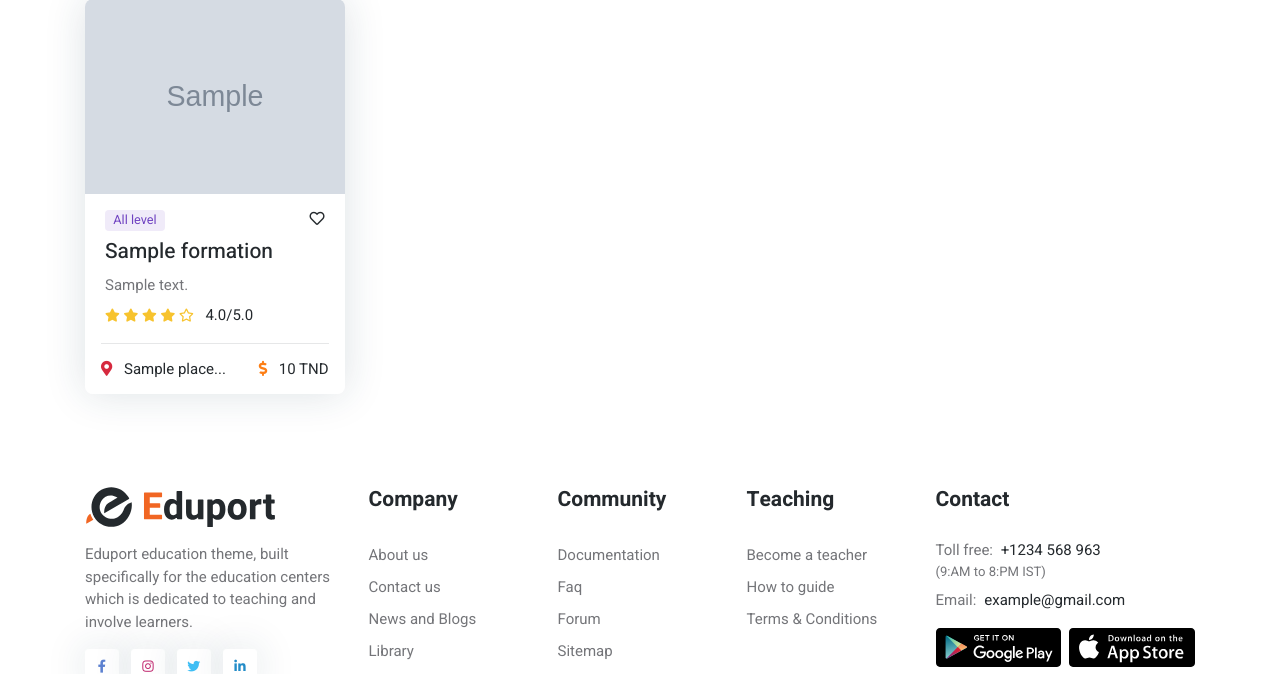
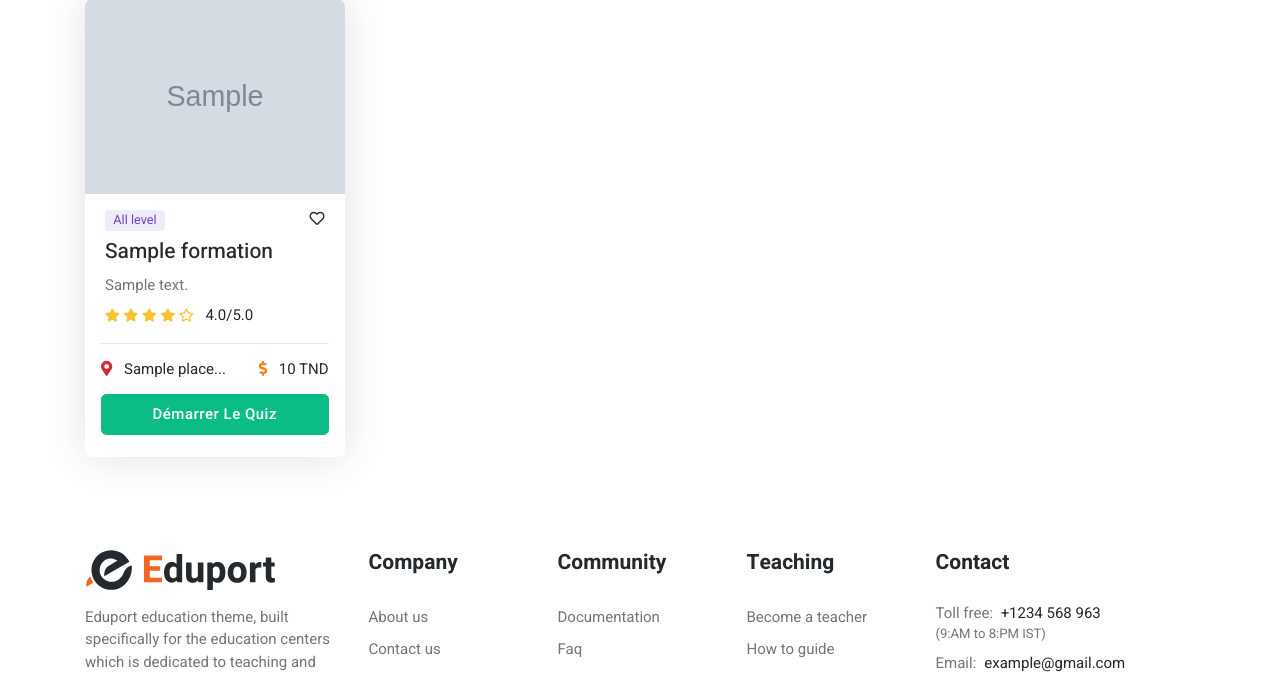
Before and after one commit to Aminraissi/hrconnect-symfony, a Symfony app: template templates/formations/mes_formations.html.twig in a window 1280 px wide. Shown: the part 307-981 px from the top of the page. Run offline with Twig, Linux system fonts and the light colour scheme; the template is opened without the code that fills it: most values are stand-ins (such as "Sample title", 1, 10 or a date in 2020); grey boxes marked "Sample" are stand-in pictures; style sheets or scripts are compiled from the project's sources; some libraries are stand-ins or nearby versions.

Commit message:
Formation en ligne : Appel Video

```diff
--- a/templates/formations/mes_formations.html.twig
+++ b/templates/formations/mes_formations.html.twig
@@ -9,7 +9,7 @@
 	<main>
 
 		<!-- =======================
-																																												Page Banner START -->
+																																																																				Page Banner START -->
 		<section class="py-4">
 			<div class="container">
 				<div class="row">
@@ -33,10 +33,10 @@
 			</div>
 		</section>
 		<!-- =======================
-																																												Page Banner END -->
+																																																																				Page Banner END -->
 
 		<!-- =======================
-																																												Page content START -->
+																																																																				Page content START -->
 		<section class="pt-0">
 			<div class="container">
 
@@ -102,7 +102,7 @@
 										<!-- Card footer -->
 										<div class="card-footer pt-0 pb-3">
 											<hr>
-											<div class="d-flex justify-content-between">
+											<div class="d-flex justify-content-between mb-3">
 												<span class="h6 fw-light mb-0">
 													<i class="fas fa-map-marker-alt text-danger me-2"></i>
 													{% if formation.is_online %}
@@ -117,6 +117,11 @@
 													TND
 												</span>
 											</div>
+
+											{% if formation.is_online %}
+												<a href="{{ path('app_user_formation_meet', { id: formation.id }) }}" class="btn btn-primary w-100">Rejoindre la réunion en ligne</a>
+											{% endif %}
+											<a class="btn btn-success w-100">Démarrer Le Quiz</a>
 										</div>
 									</div>
 								</div>
@@ -133,10 +138,10 @@
 			</div>
 		</section>
 		<!-- =======================
-																																												Page content END -->
+																																																																				Page content END -->
 
 		<!-- =======================
-																																												Newsletter START -->
+																																																																				Newsletter START -->
 
 
 	</main>
```
